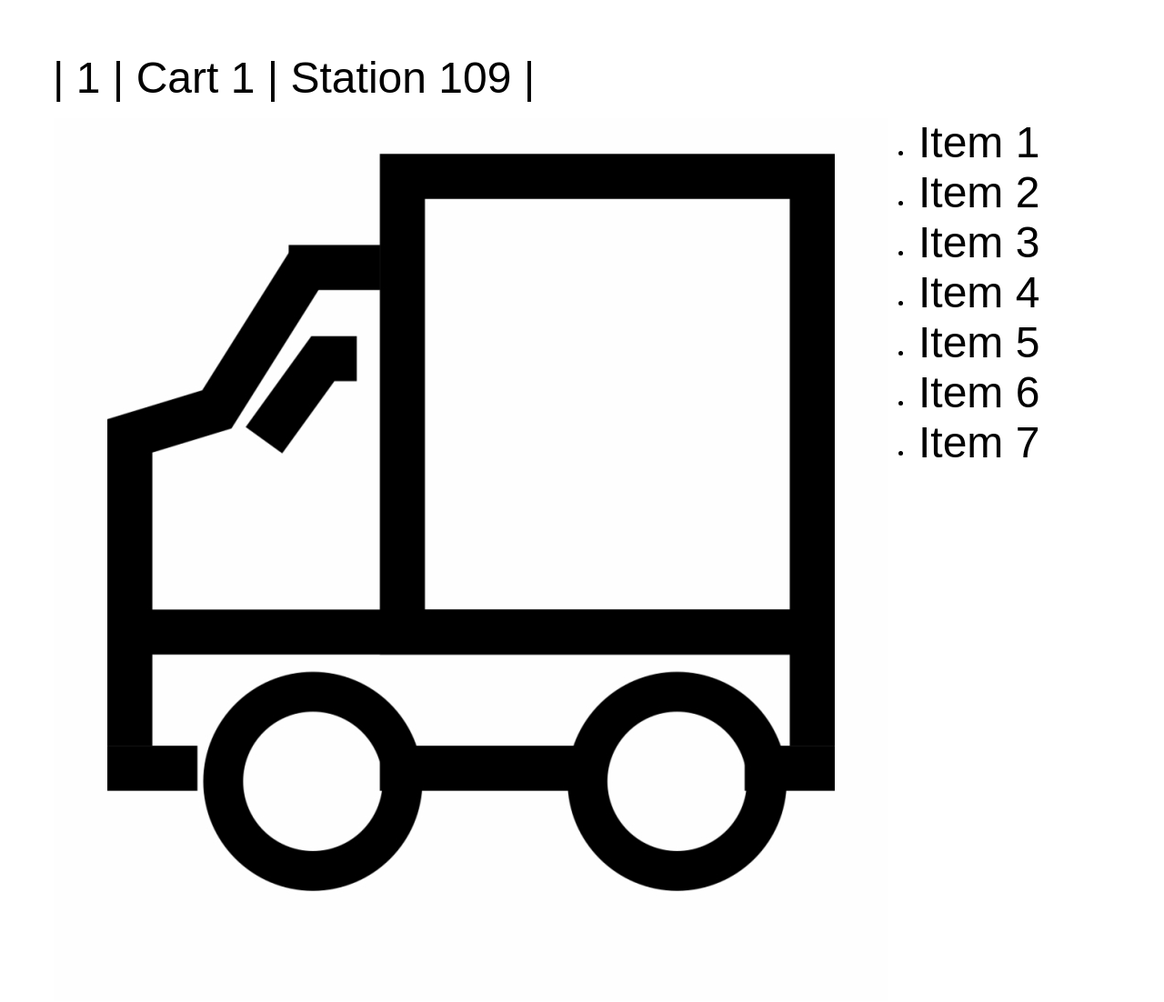
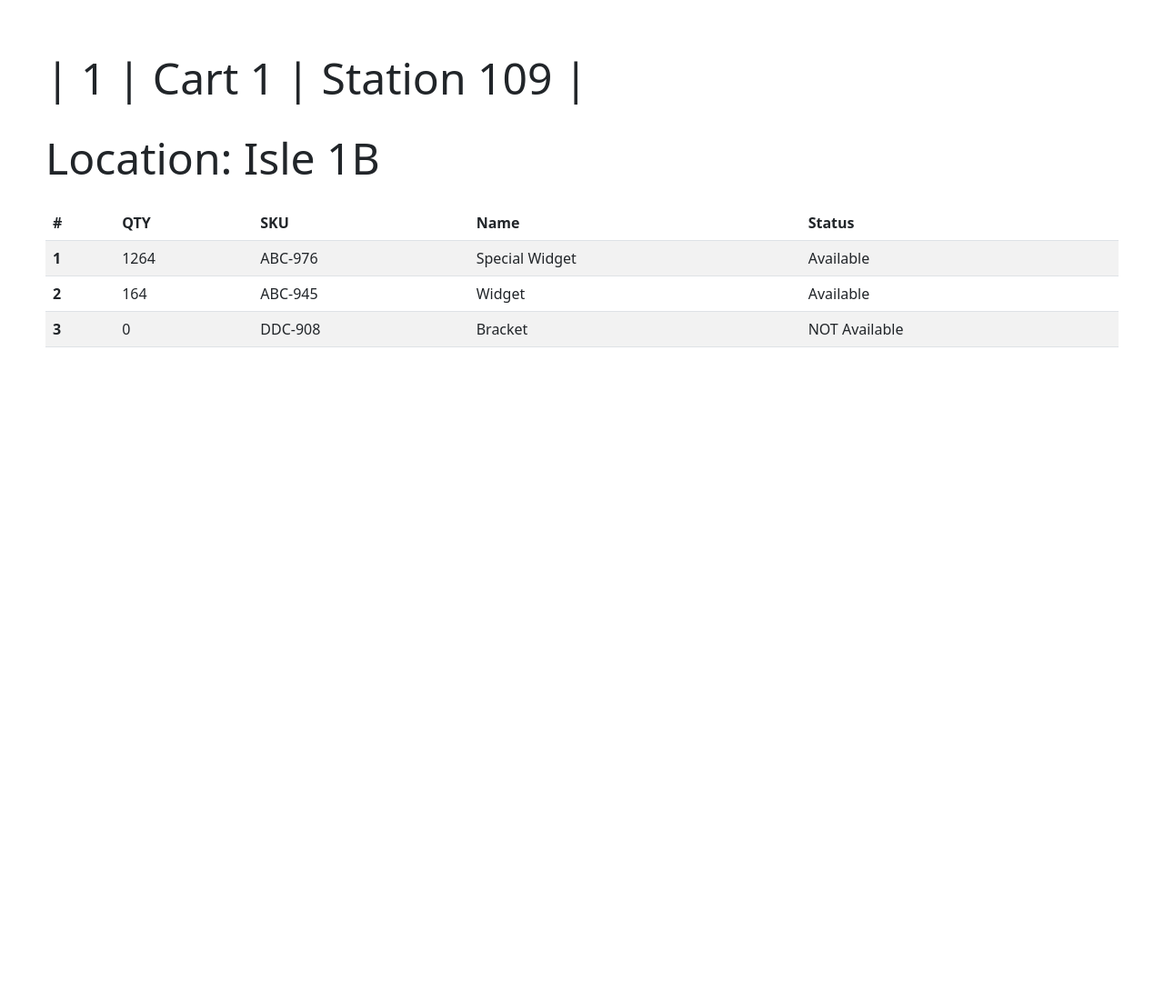
Before and after one commit to tiptonnet/e-paper_server, a Flask app: page /1 in a window 1280 px wide. Shown: the whole page at 91% size. After the commit the page ends 382 px from the top, so only its background shows below. Run offline with Flask 3, Linux system fonts and the light colour scheme; some libraries are stand-ins or nearby versions.

Commit message:
Adding some sample data for display

```diff
--- a/app.py
+++ b/app.py
@@ -1,5 +1,19 @@
 from flask import *
+import sys
 import os
+picdir = os.path.join(os.path.dirname(os.path.dirname(os.path.realpath(__file__))), 'pic')
+libdir = os.path.join(os.path.dirname(os.path.dirname(os.path.realpath(__file__))), 'lib')
+if os.path.exists(libdir):
+    sys.path.append(libdir)
+from PIL import Image
+#import epd12in48b_V2
+import time
+#from html2image import Html2Image
+from PIL import ImageDraw
+from PIL import ImageFont
+from PIL import ImageColor
+
+from PIL import Image
 from werkzeug.security import generate_password_hash, check_password_hash
 from functools import wraps
 from flask_bootstrap import Bootstrap
@@ -42,7 +56,8 @@ def index(p):
     config = GetConfig()
     return render_template(
 		'index.html',
-        config=config
+        config=config,
+        local=p
 	)
 
 @app.route('/forward')
--- a/templates/index.html
+++ b/templates/index.html
@@ -6,7 +6,7 @@
         <meta charset="utf-8">
         <meta name="viewport" content="width=device-width, initial-scale=1">
         <link rel="stylesheet" href="/static/style.css">
-
+        <link href="https://cdn.jsdelivr.net/npm/bootstrap@5.3.0/dist/css/bootstrap.min.css" rel="stylesheet" integrity="sha384-9ndCyUaIbzAi2FUVXJi0CjmCapSmO7SnpJef0486qhLnuZ2cdeRhO02iuK6FUUVM" crossorigin="anonymous">
         <script src="https://ajax.googleapis.com/ajax/libs/jquery/3.5.1/jquery.min.js"></script>
 
         <script src="/static/js/tinymce/js/tinymce/tinymce.min.js"></script>
@@ -15,17 +15,80 @@
         <body>
             <p><font size="18">| {{config[0]}} | {{config[1]}} | {{config[2]}} |</font></p>
             <div class="table-responsive text-nowrap">
-                <img src="/static/images/vendors.png"
-                style="float:left; margin-right:10px; border:none;"
-                alt="vendors"
-                title="Vendors" />
-                <li><font size="20">Item 1</font></li>
-                <li><font size="20">Item 2</font></li>
-                <li><font size="20">Item 3</font></li>
-                <li><font size="20">Item 4</font></li>
-                <li><font size="20">Item 5</font></li>
-                <li><font size="20">Item 6</font></li>
-                <li><font size="20">Item 7</font></li>
+                {% if local == 1: %}
+                <p><font size="18">Location: Isle 1B</font></p>
+                <table class="table table-striped">
+                    <thead>
+                        <tr>
+                            <th scope="col">#</th>
+                            <th scope="col">QTY</th>
+                            <th scope="col">SKU</th>
+                            <th scope="col">Name</th>
+                            <th scope="col">Status</th>
+                        </tr>
+                    </thead>
+                    <tbody>
+                        <tr>
+                            <th scope="row">1</th>
+                            <td>1264</td>
+                            <td>ABC-976</td>
+                            <td>Special Widget</td>
+                            <td>Available</td>
+                        </tr>
+                        <tr>
+                            <th scope="row">2</th>
+                            <td>164</td>
+                            <td>ABC-945</td>
+                            <td>Widget</td>
+                            <td>Available</td>
+                        </tr>
+                        <tr>
+                            <th scope="row">3</th>
+                            <td>0</td>
+                            <td>DDC-908</td>
+                            <td>Bracket</td>
+                            <td>NOT Available</td>
+                        </tr>
+                    </tbody>
+                </table>
+                {% endif %}
+                {% if local == 2: %}
+                <p><font size="18">Location: Isle 6A</font></p>
+                <table class="table table-striped">
+                    <thead>
+                        <tr>
+                            <th scope="col">#</th>
+                            <th scope="col">QTY</th>
+                            <th scope="col">SKU</th>
+                            <th scope="col">Name</th>
+                            <th scope="col">Status</th>
+                        </tr>
+                    </thead>
+                    <tbody>
+                        <tr>
+                            <th scope="row">1</th>
+                            <td>12</td>
+                            <td>A976</td>
+                            <td>Wheel Bracket</td>
+                            <td>Available</td>
+                        </tr>
+                        <tr>
+                            <th scope="row">2</th>
+                            <td>1264</td>
+                            <td>C-945</td>
+                            <td>3/8 Nut</td>
+                            <td>Available</td>
+                        </tr>
+                        <tr>
+                            <th scope="row">3</th>
+                            <td>1234</td>
+                            <td>NC-918</td>
+                            <td>3/8 X 1 Bolt</td>
+                            <td>Available</td>
+                        </tr>
+                    </tbody>
+                </table>
+                {% endif %}
             </div>
             <script>
                 $("#FilterStatus").change(function() {
```
